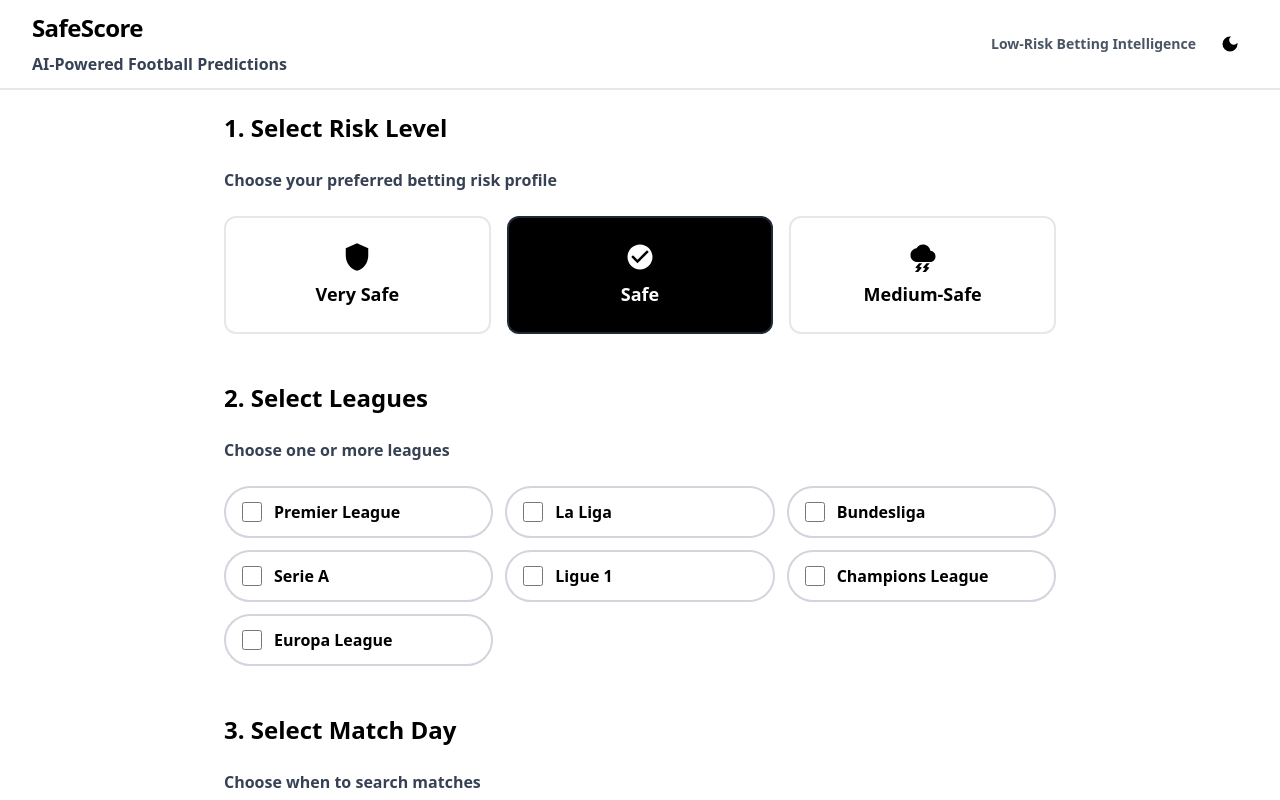
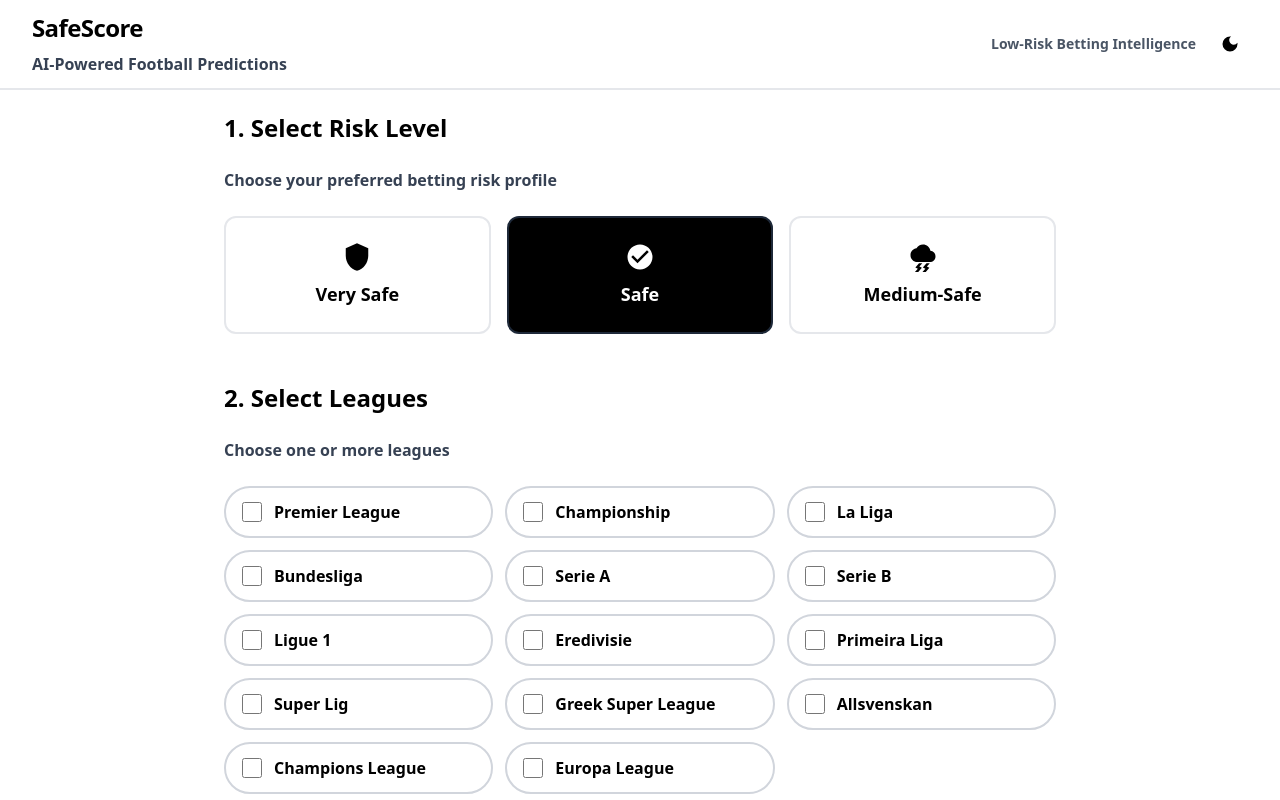
Before and after one commit to devtofunmi/safescore, a Next.js app: page / in a window 1280 px wide. Shown: the top 800 px of the page. Built offline with nearby package versions, Linux system fonts and the light colour scheme.

Commit message:
added more league category

```diff
--- a/pages/index.tsx
+++ b/pages/index.tsx
@@ -37,10 +37,17 @@ const Home: NextPage = () => {
 
   const leagues = [
     'Premier League',
+    'Championship',
     'La Liga',
     'Bundesliga',
     'Serie A',
+    'Serie B',
     'Ligue 1',
+    'Eredivisie',
+    'Primeira Liga',
+    'Super Lig',
+    'Greek Super League',
+    'Allsvenskan',
     'Champions League',
     'Europa League',
   ];
@@ -279,7 +286,7 @@ const Home: NextPage = () => {
                 href="https://twitter.com/codebreak_er"
                 target="_blank"
                 rel="noopener noreferrer"
-                className="flex items-center space-x-1 hover:text-black transition-colors"
+                className="flex items-center space-x-1 hover:text-black dark:hover:text-white transition-colors"
               >
                 <FaXTwitter className="text-lg" />
                 <span>codebreak_er</span>
```
